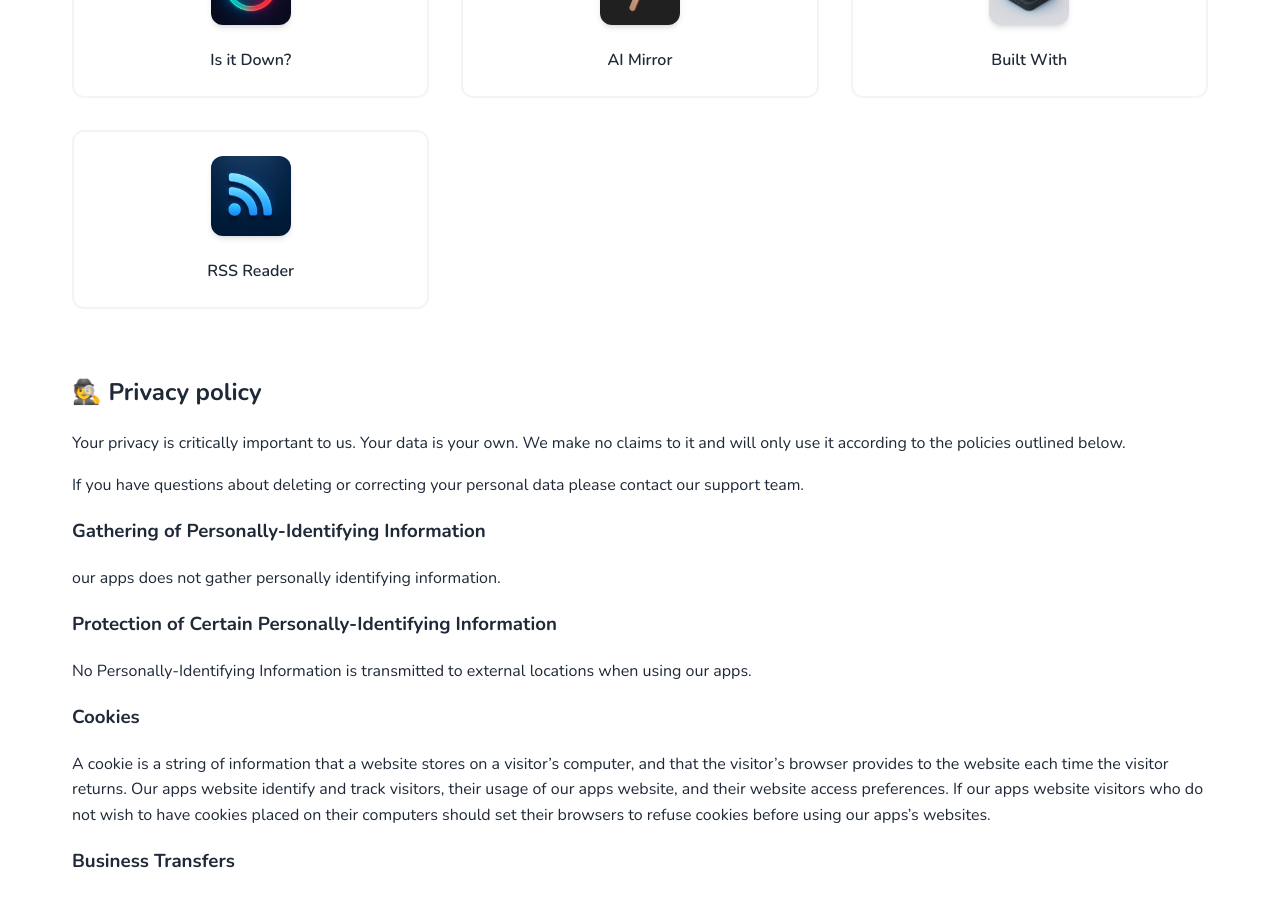
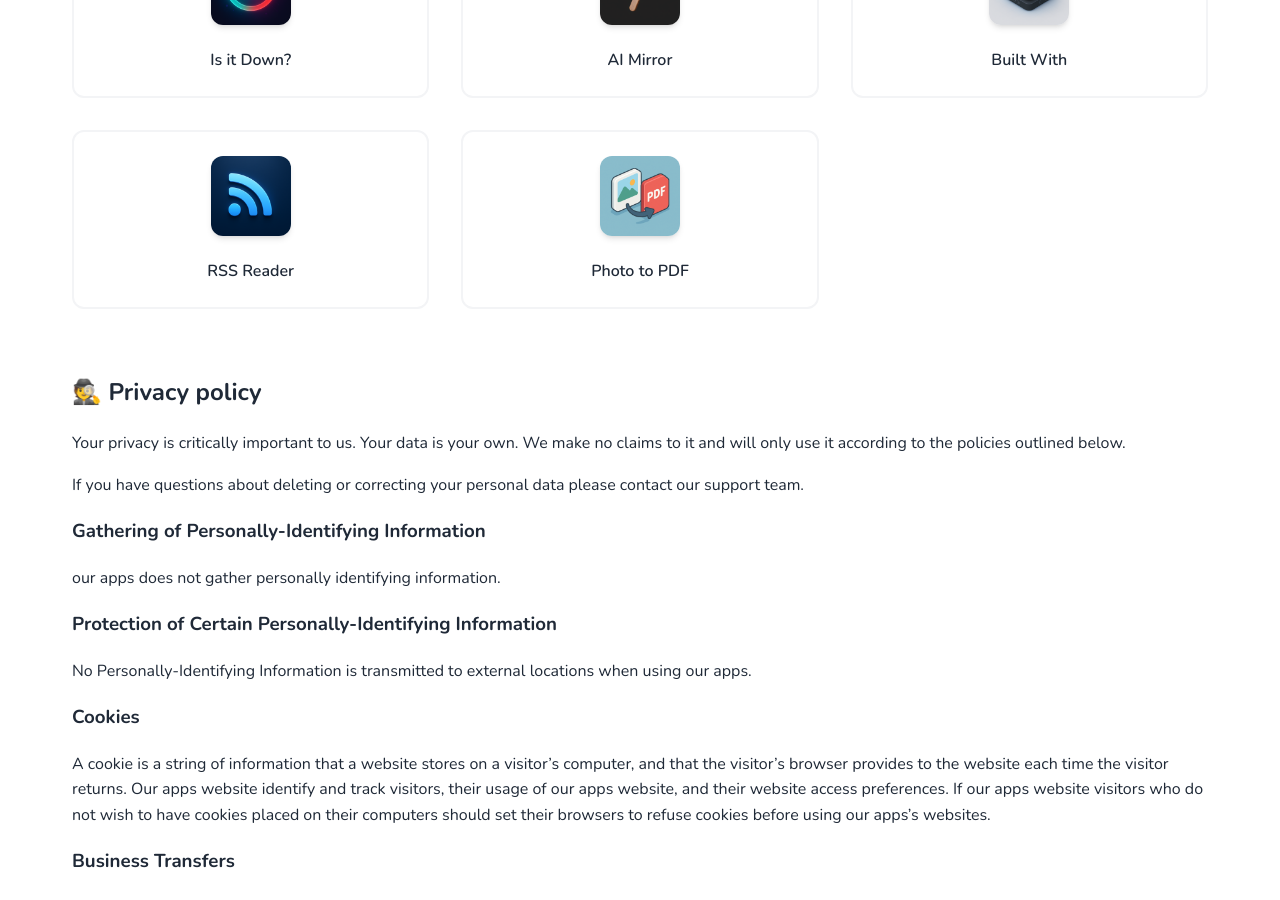
Before and after one commit to pmstani/pmstani.github.io, a Jekyll site: the page built from index.md, in a window 1280 px wide and 900 px high, scrolled down 4942 px. Built offline with Jekyll 4.4.1, drawn with Linux system fonts in a browser that asks for light colours.

Commit message:
✨ Add photo2pdf

```diff
--- a/apps.json
+++ b/apps.json
@@ -390,5 +390,11 @@
     "app_name": "RSS Reader",
     "app_description": "Feed reader in Safari",
     "image_url": "https://pmstani.github.io/img/apps/rssreader.png"
+  },
+  {
+    "app_url": "https://apps.apple.com/app/6756227214",
+    "app_name": "Photo to PDF",
+    "app_description": "Convert Photos to PDF",
+    "image_url": "https://pmstani.github.io/img/apps/photo2pdf.png"
   }
 ]
--- a/index.md
+++ b/index.md
@@ -399,6 +399,12 @@ layout: default
       <div class="app-name">RSS Reader</div>
     </a>
   </div>
+  <div class="app-item">
+    <a href="https://apps.apple.com/app/id6756227214" title="Photo to PDF">
+      <img src="/img/apps/photo2pdf.png" alt="Photo to PDF">
+      <div class="app-name">Photo to PDF</div>
+    </a>
+  </div>
 </div>
 
 ## 🕵️ Privacy policy {#privacy}
```
Also changed, not shown: img/apps/photo2pdf.png (added).
